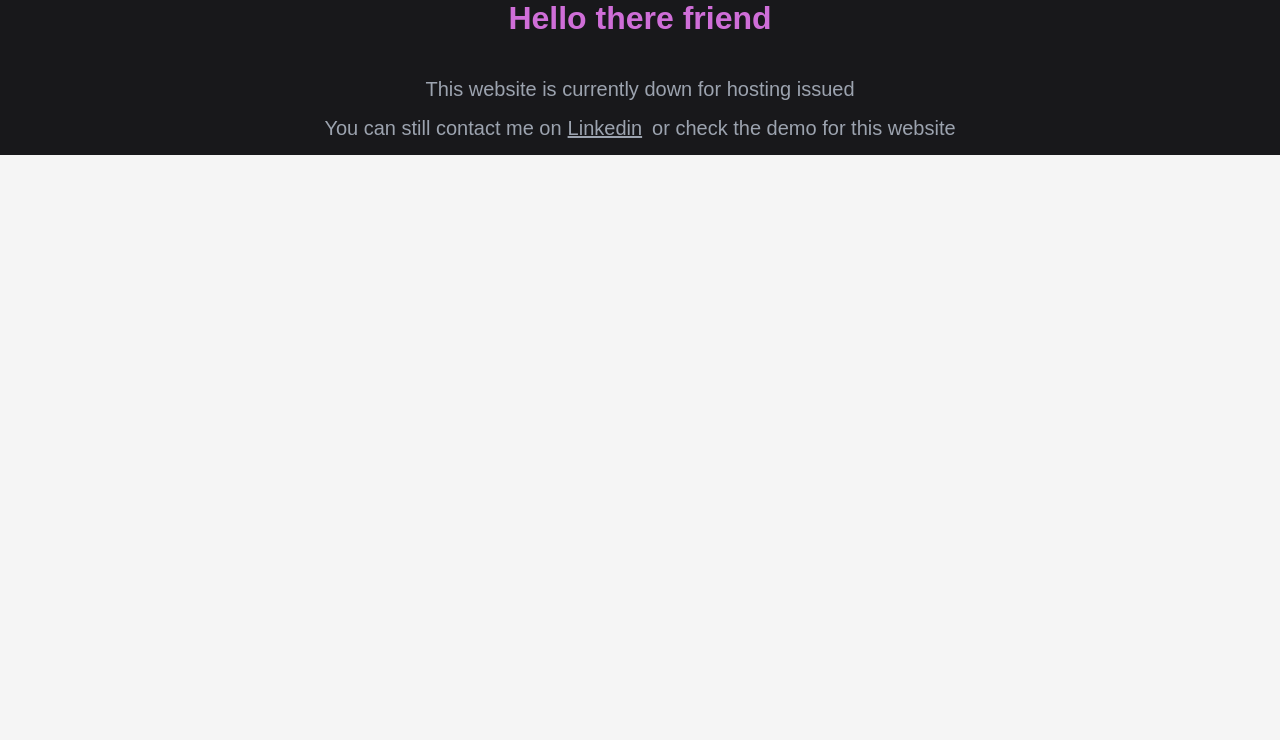
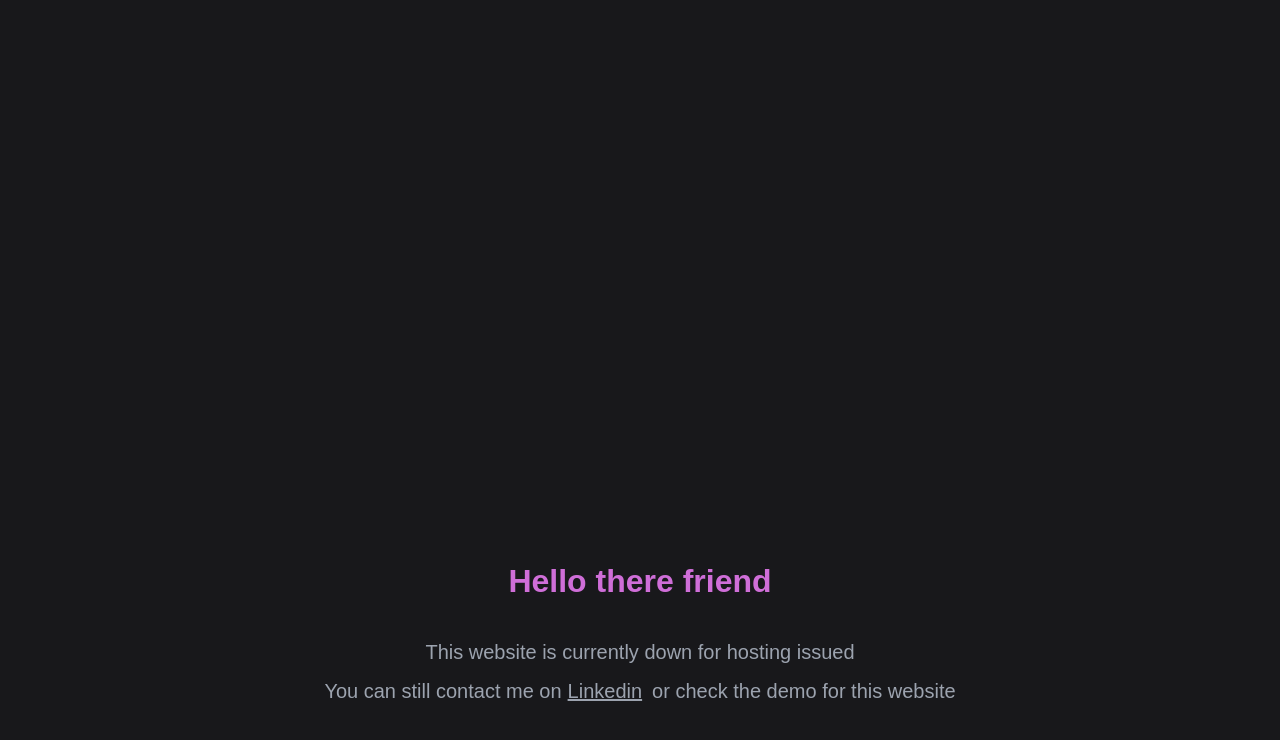
Before and after one commit to mohamedsennia/price-tracker-frontend, an Angular app: page / in a window 1280 px wide. Shown: the top 740 px of the page. Built offline with nearby package versions, Linux system fonts and the light colour scheme.

Commit message:
Update app.component.css

```diff
--- a/src/app/app.component.css
+++ b/src/app/app.component.css
@@ -1,5 +1,5 @@
 :host{
-    height: vw;
+    height: 100vw;
 
     display: block;
 }
```
